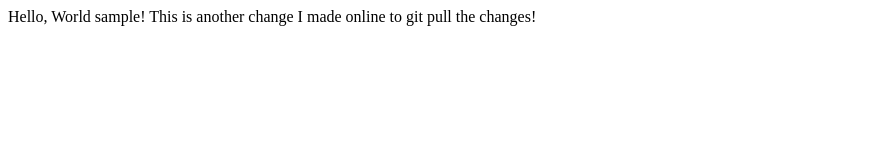
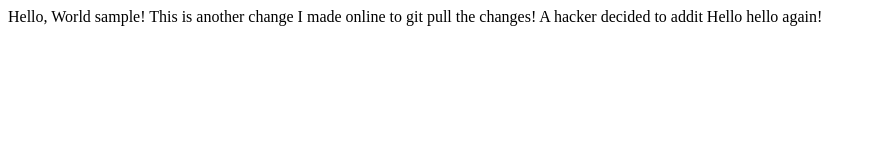
Before and after one commit to William-programmer/lecture0, a plain HTML site: page hello.html in a window 1280 px wide. Shown: the whole page, without its empty margins (0-876 px from the left). Drawn offline with Linux system fonts and the light colour scheme.

Commit message:
Update hello.html

```diff
--- a/hello.html
+++ b/hello.html
@@ -6,5 +6,6 @@
 <body>
 	Hello, World sample!
 	This is another change I made online to git pull the changes!
+	A hacker decided to addit Hello hello again!
 </body>
 </html>
```
